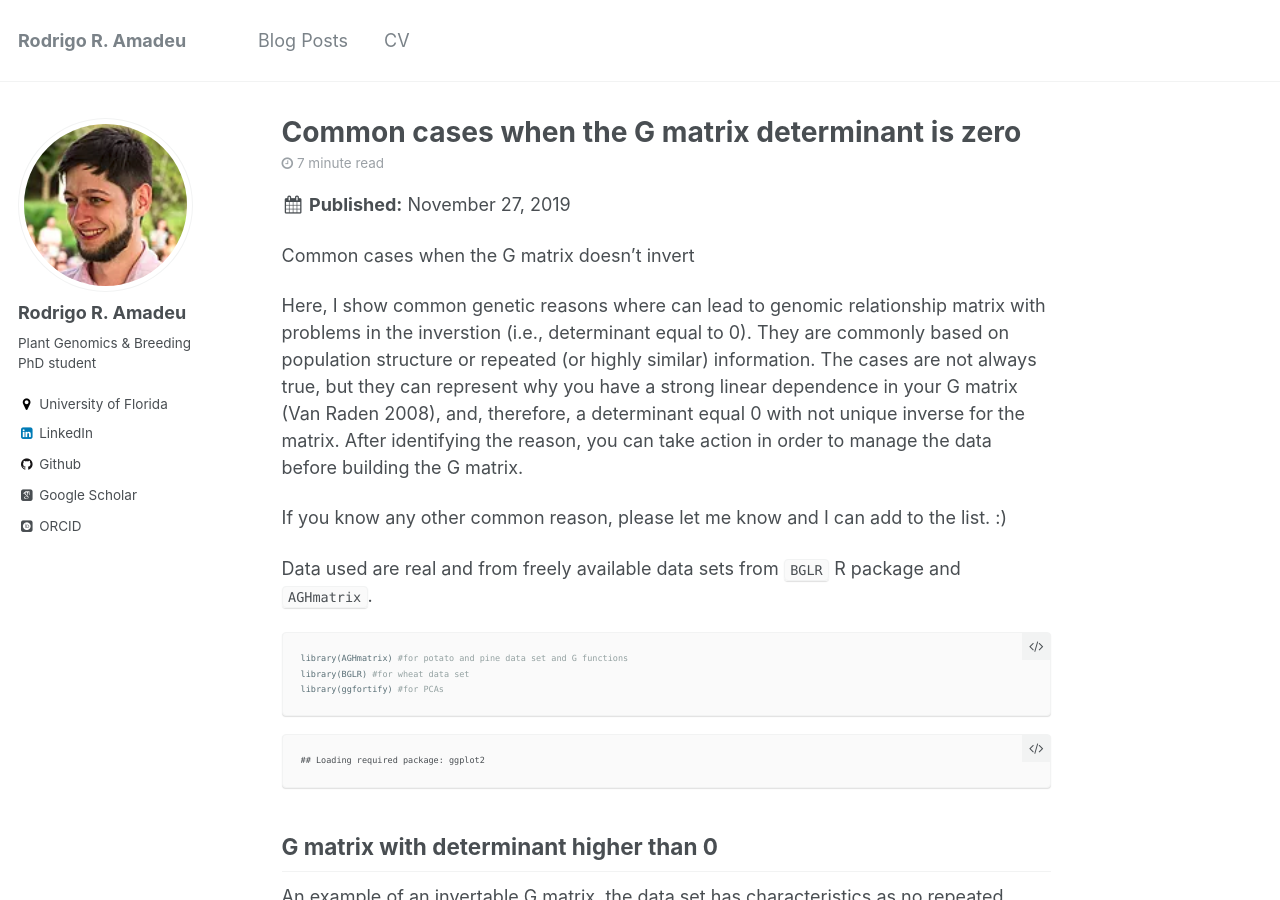
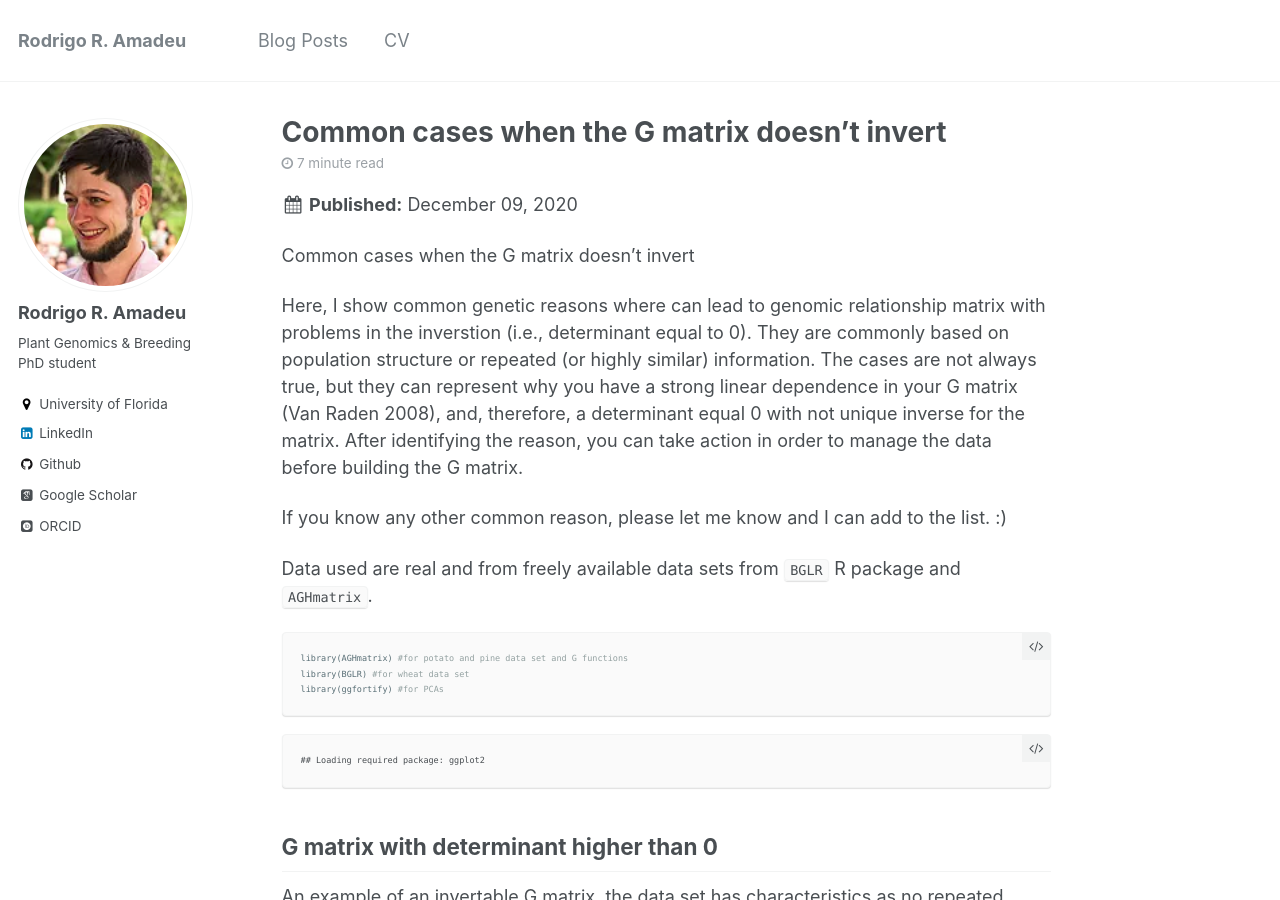
Before and after one commit to rramadeu/rramadeu.github.io, a Jekyll site: the page built from _posts/2020-12-09-Gmatrix-0Det.md, in a window 1280 px wide and 900 px high. Built offline with Jekyll 4.4.1, drawn with Linux system fonts in a browser that asks for light colours; some web fonts are replaced.

Commit message:
Update and rename 2019-11-27-Gmatrix-0Det.md to 2020-12-09-Gmatrix-0Det.md

```diff
--- a/_posts/2019-11-27-Gmatrix-0Det.md
+++ b/_posts/2020-12-09-Gmatrix-0Det.md
@@ -1,7 +1,7 @@
 ---
-title: Common cases when the G matrix determinant is zero
-date: 2019-11-27
-permalink: /posts/2019/11/Gmatrix-0Det
+title: Common cases when the G matrix doesn't invert
+date: 2020-12-09
+permalink: /posts/2020/12/Gmatrix-0Det
 tags:
   - R
   - Gmatrix
```
